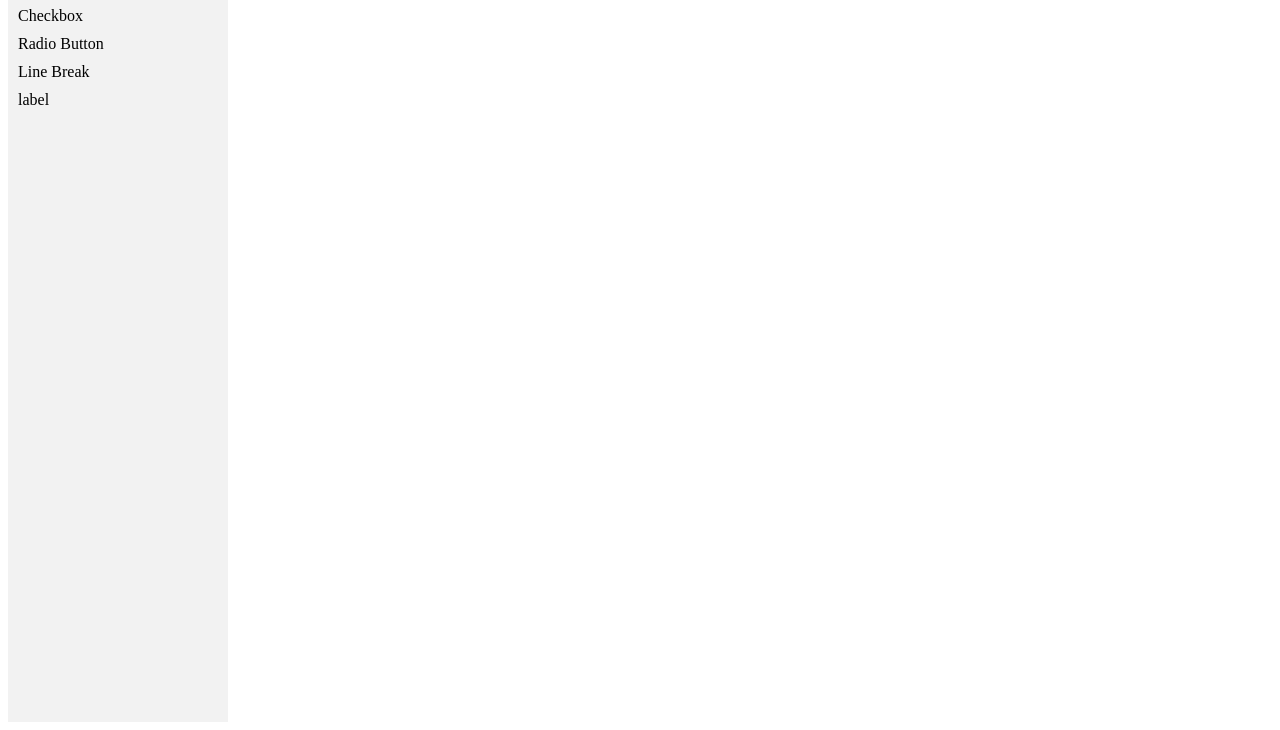
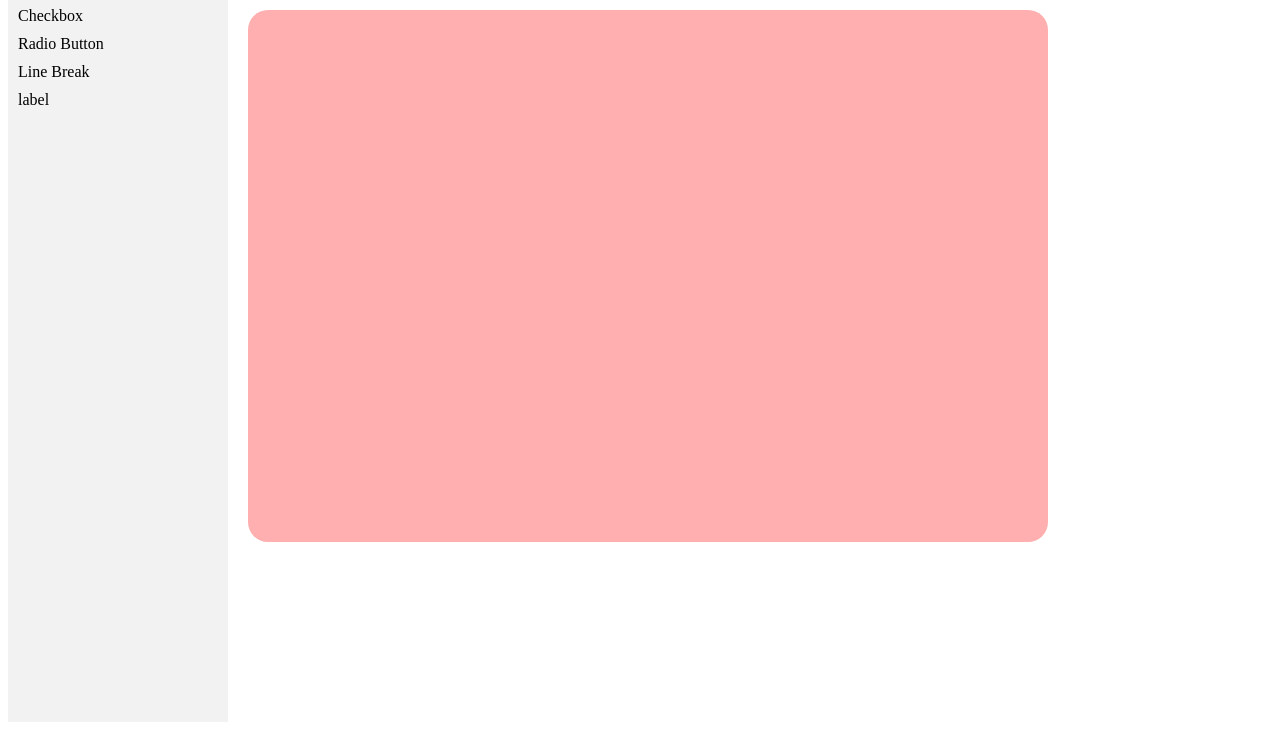
Before and after one commit to Sohailsaifi/formit, a plain HTML site: page index.html in a window 1280 px wide. Shown: the part 106-836 px from the top of the page. Drawn offline with Linux system fonts and the light colour scheme.

Commit message:
CSS for main-area section

```diff
--- a/styles.css
+++ b/styles.css
@@ -8,6 +8,7 @@
     flex-direction: column;
     width: 100vh;
     height: 80vh;
+    margin-left: 20px;
   }
 
   .sidebar {
@@ -20,9 +21,10 @@
   .main-area {
     margin-top: 20px;
     flex-grow: 1;
-    background-color: #ffffff;
+    background-color: #ffafaf;
     min-height: 300px;
     padding: 10px;
+    border-radius: 20px;
   }
 
   .form-element {
```
